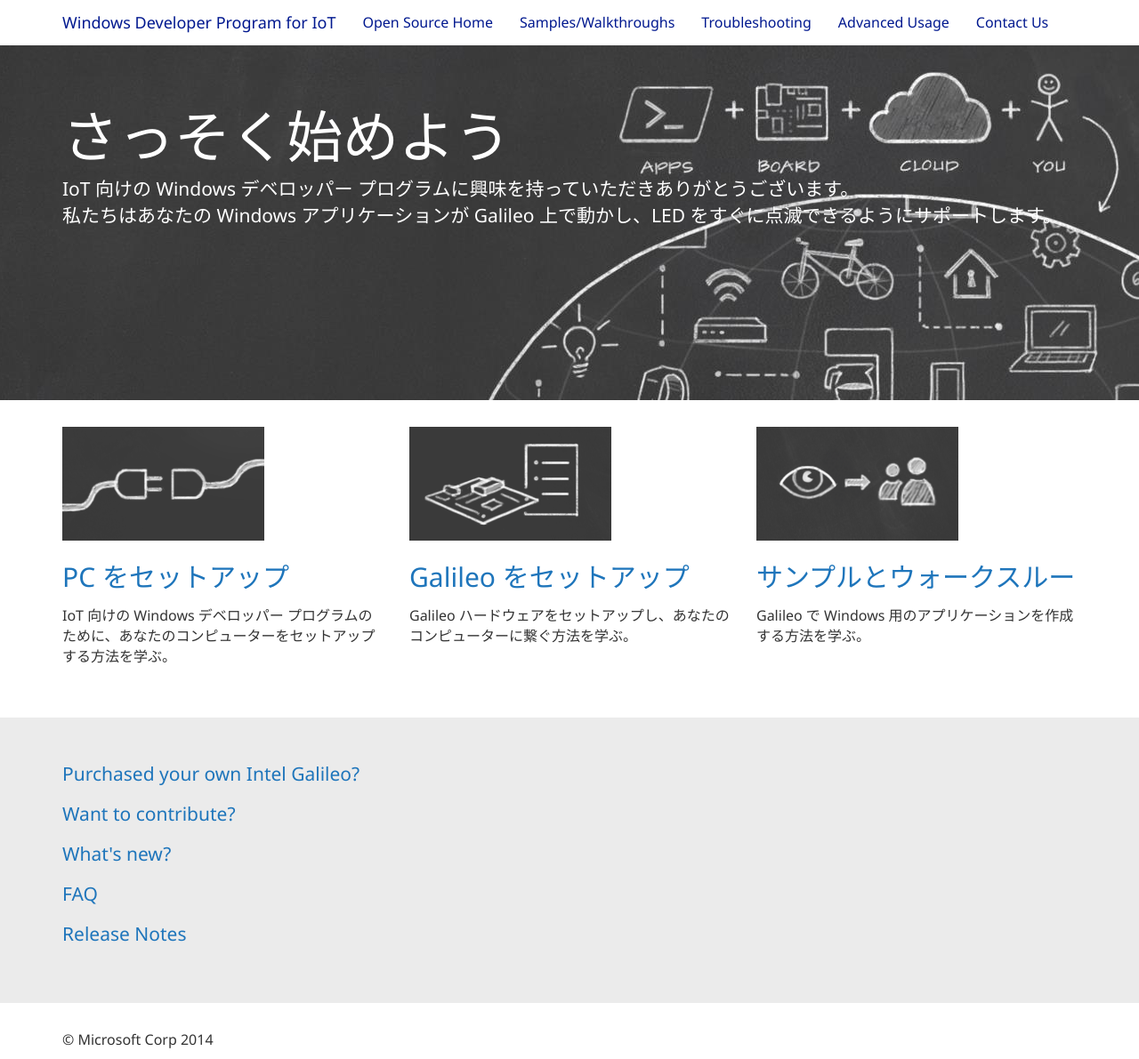
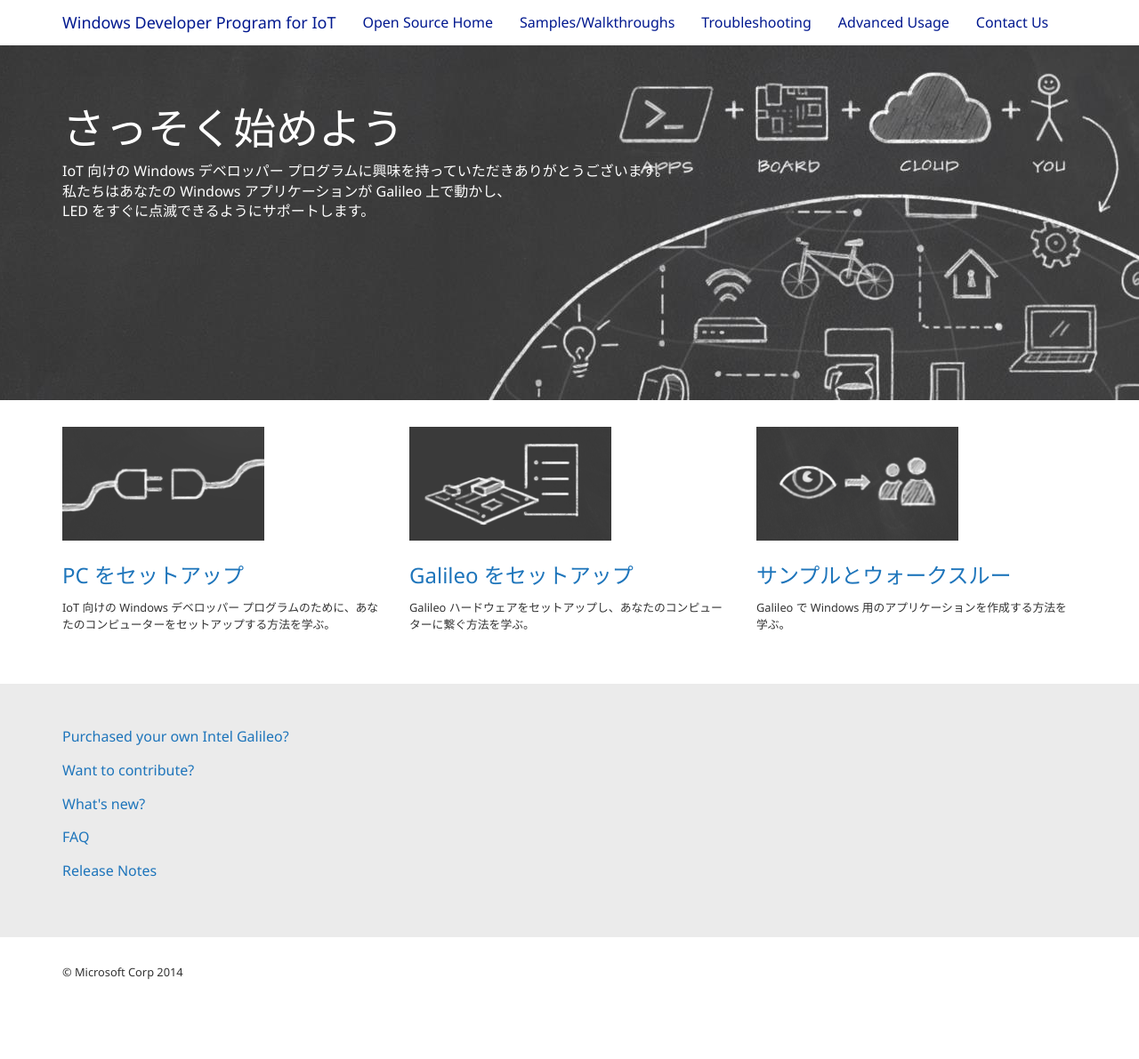
Before and after one commit to a-yuhira/a-yuhira.github.io, a Jekyll site: the page content/index.htm, which Jekyll copies as it is, in a window 1280 px wide and 1191 px high. Shown: the whole window at 89% size. Built offline with Jekyll 4.4.1, drawn with Linux system fonts in a browser that asks for light colours; nearby versions of some CDN libraries.

Commit message:
localize & font size update

```diff
--- a/content/css/main.css
+++ b/content/css/main.css
@@ -53,11 +53,13 @@
 .jumbotron h1
 {
   font-family: "Segoe UI Light","Segoe UI","Lucida Grande",Verdana,Arial,Helvetica,sans-serif;
+  font-size:3em;
 }
 
 .jumbotron p
 {
   font-family: "Segoe UI Semibold","Segoe UI","Lucida Grande",Verdana,Arial,Helvetica,sans-serif;
+  font-size:1.0em;
 }
 
 
@@ -82,7 +84,8 @@
 
 .HomepageTileLink
 {
-  font-size: 1em;
+  /*font-size: 1em;*/
+  font-size: 0.8em;
   color: #1e75bb;
   font-family: "Segoe UI Semibold","Segoe UI","Lucida Grande",Verdana,Arial,Helvetica,sans-serif;
   line-height: 1.429em;
--- a/content/index.htm
+++ b/content/index.htm
@@ -62,7 +62,8 @@
         <h1>さっそく始めよう</h1>
         <p>
 			IoT 向けの Windows デベロッパー プログラムに興味を持っていただきありがとうございます。<br/>
-私たちはあなたの Windows アプリケーションが Galileo 上で動かし、LED をすぐに点滅できるようにサポートします。
+            私たちはあなたの Windows アプリケーションが Galileo 上で動かし、<br/>
+            LED をすぐに点滅できるようにサポートします。
         </p>
       </div>
     </div>
```
Also changed, not shown: content/css/bootstrap.css.
